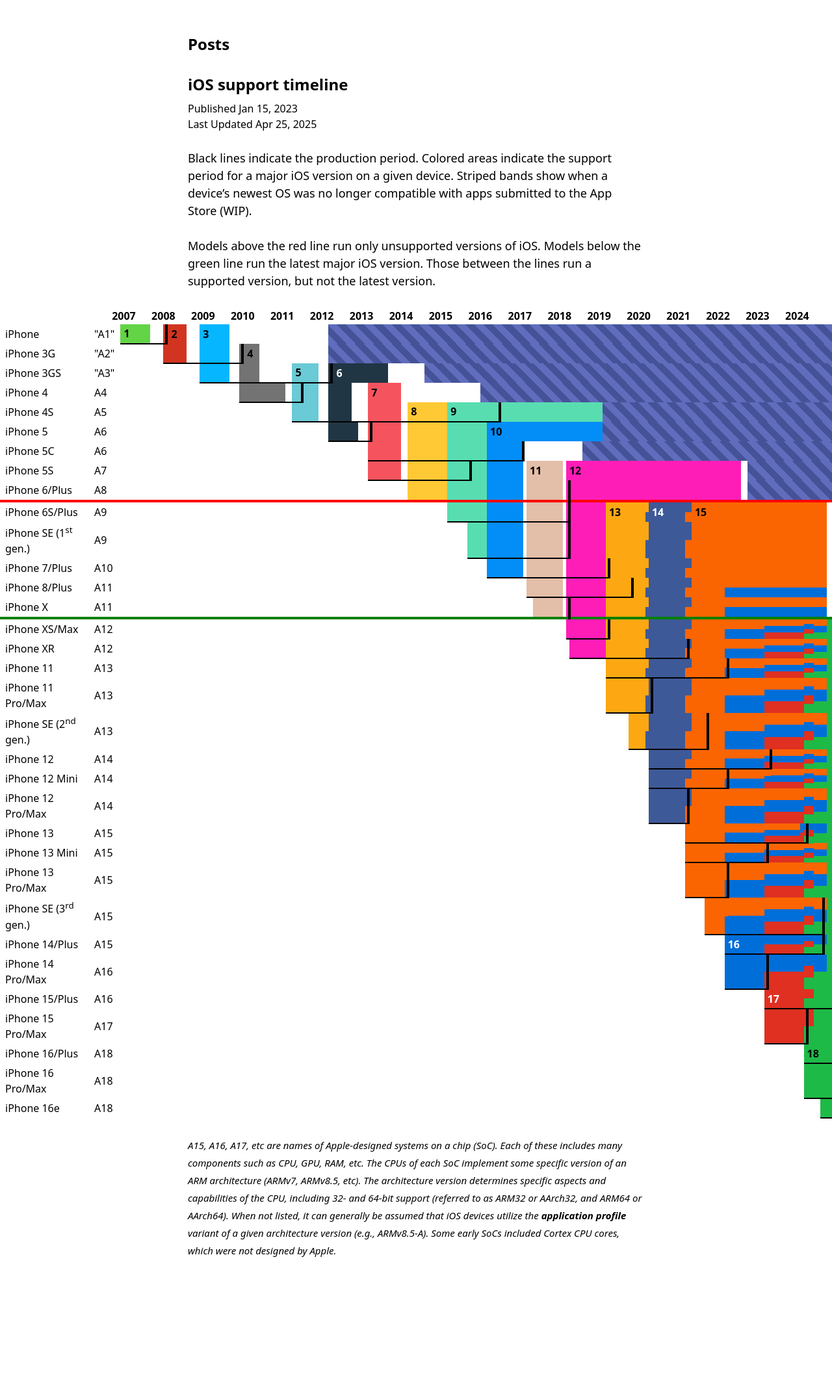
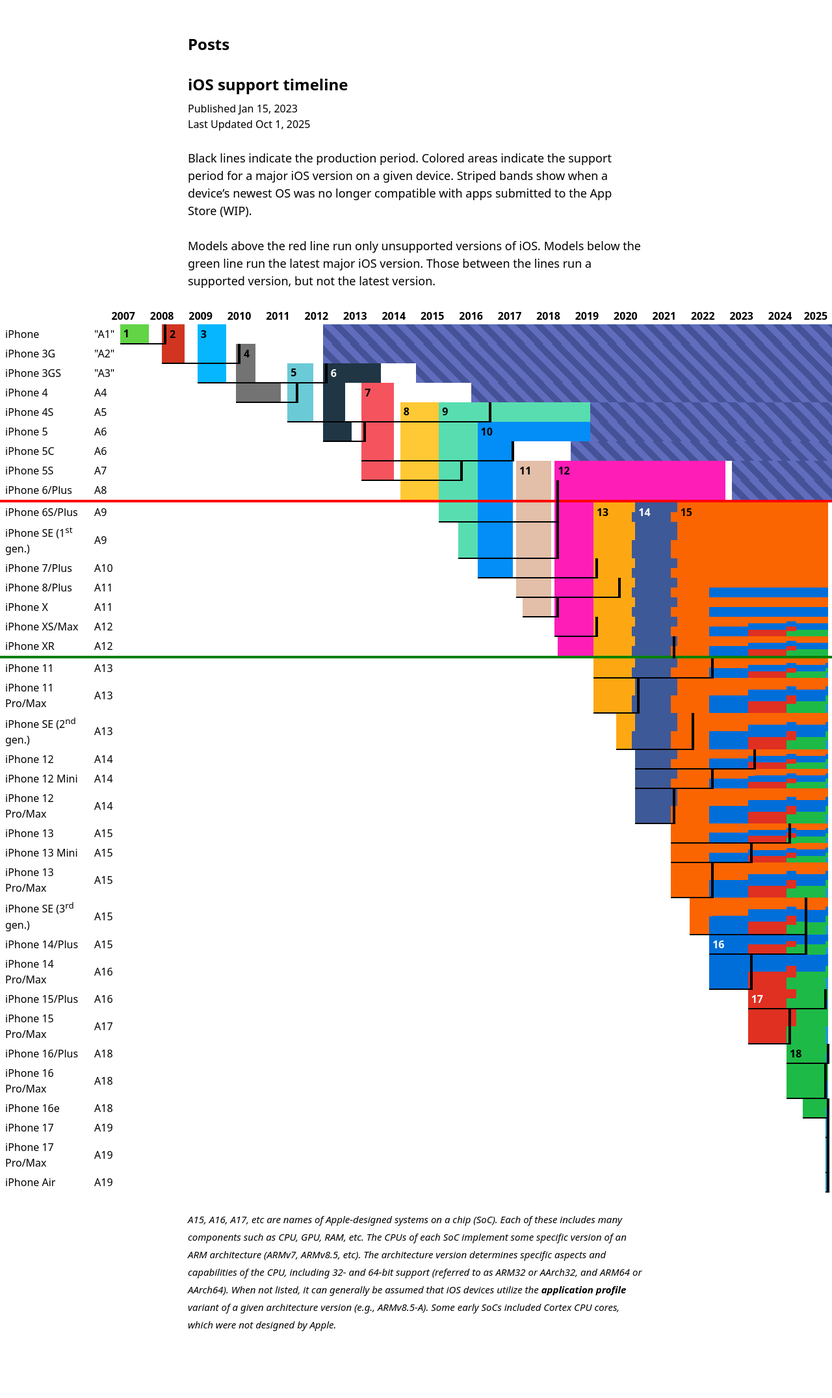
Before and after one commit to farski/awholenother.com, a Jekyll site: the page built from _posts/2023-01-16-ios-support-timeline.md, in a window 1280 px wide. Shown: the whole page at 65% size. Built offline with Jekyll 4.4.1, drawn with Linux system fonts in a browser that asks for light colours; before the commit the page ends 2037 px from its top, so only the background shows below that.

Commit message:
Update iOS

```diff
--- a/Gemfile
+++ b/Gemfile
@@ -1,6 +1,6 @@
 source "https://rubygems.org"
 
-ruby "3.4.4"
+ruby "3.4.6"
 
 # CSV Reading and Writing [https://ruby.github.io/csv/]
 gem "csv"
--- a/_posts/2023-01-16-ios-support-timeline.md
+++ b/_posts/2023-01-16-ios-support-timeline.md
@@ -2,12 +2,11 @@
 layout: post
 title: iOS support timeline
 date: 2023-01-15 07:21 -0400
-update: 2025-04-25 08:47 -0400
+update: 2025-10-01 10:12 -0400
 tags:
   - Apple
   - iOS
   - iPhone
-  - iPad
 ---
 
 <style>
@@ -125,7 +130,7 @@
 			<th colspan=12>2022</th>
 			<th colspan=12>2023</th>
 			<th colspan=12>2024</th>
-			<th colspan=4></th>
+			<th colspan=10>2025</th>
 		</tr>
 	</thead>
 	<tbody>
@@ -144,7 +149,7 @@
 			<td></td><td></td><td></td><td></td><td></td><td></td><td></td><td></td><td></td><td></td><td></td><td></td>
 			<!-- 2012 -->
 			<td></td><td></td><td></td><td></td><td></td><td></td><td></td><td></td>
-			<td nosdk colspan=152></td>
+			<td nosdk colspan=158></td>
 		</tr>
 		<tr>
 			<td>iPhone 3G</td>
@@ -161,7 +166,7 @@
 			<td></td><td></td><td></td><td></td><td></td><td></td><td></td><td></td><td></td><td></td><td></td><td></td>
 			<!-- 2012 -->
 			<td></td><td></td><td></td><td></td><td></td><td></td><td></td><td></td>
-			<td nosdk colspan=152></td>
+			<td nosdk colspan=158></td>
 		</tr>
 		<tr>
 			<td>iPhone 3GS</td>
@@ -181,7 +186,7 @@
 			<td v6></td><td v6></td><td></td><td></td><td></td><td></td><td></td><td></td><td></td><td></td><td></td><td></td>
 			<!-- 2015 -->
 			<td></td>
-			<td nosdk colspan=123></td>
+			<td nosdk colspan=129></td>
 		</tr>
 		<tr>
 			<td>iPhone 4</td>
@@ -201,7 +206,7 @@
 			<td colspan=12></td>
 			<!-- 2016 -->
 			<td colspan=6></td>
-			<td nosdk colspan=106></td>
+			<td nosdk colspan=112></td>
 		</tr>
 		<tr>
 			<td>iPhone 4S</td>
@@ -225,7 +230,7 @@
 			<td v9 colspan=12></td>
 			<!-- 2019 -->
 			<td v9></td><td v9></td><td v9></td><td v9></td><td v9></td><td v9></td><td v9></td>
-			<td nosdk colspan=69></td>
+			<td nosdk colspan=75></td>
 		</tr>
 		<tr>
 			<td>iPhone 5</td>
@@ -247,7 +252,7 @@
 			<td v10 colspan=12></td>
 			<!-- 2019 -->
 			<td v10></td><td v10></td><td v10></td><td v10></td><td v10></td><td v10></td><td v10></td>
-			<td nosdk colspan=69></td>
+			<td nosdk colspan=75></td>
 		</tr>
 		<tr>
 			<td>iPhone 5C</td>
@@ -267,7 +272,7 @@
 			<td colspan=12></td>
 			<!-- 2019 -->
 			<td></td>
-			<td nosdk colspan=75></td>
+			<td nosdk colspan=81></td>
 		</tr>
 		<tr>
 			<td>iPhone 5S</td>
@@ -295,7 +300,7 @@
 			<td v12></td><td v12></td><td v12></td><td v12></td><td v12></td><td v12></td><td v12></td><td v12></td><td v12></td><td v12></td><td v12></td><td v12></td>
 			<!-- 2023 -->
 			<td v12></td><td></td><td></td>
-			<td nosdk colspan=25></td>
+			<td nosdk colspan=31></td>
 		</tr>
 		<tr>
 			<td>iPhone 6/Plus</td>
@@ -321,7 +326,7 @@
 			<td v12></td><td v12></td><td v12></td><td v12></td><td v12></td><td v12></td><td v12></td><td v12></td><td v12></td><td v12></td><td v12></td><td v12></td>
 			<!-- 2023 -->
 			<td v12></td><td></td><td></td>
-			<td nosdk colspan=25></td>
+			<td nosdk colspan=31></td>
 		</tr>
 		<tr unsupported>
 			<td>iPhone 6S/Plus</td>
@@ -348,7 +353,7 @@
 			<!-- 2024 -->
 			<td v15 colspan=12></td>
 			<!-- 2025 -->
-			<td v15 colspan=3></td><td></td>
+			<td v15 colspan=9></td><td></td>
 		</tr>
 		<tr>
 			<td>iPhone SE (1<sup>st</sup> gen.)</td>
@@ -373,7 +378,7 @@
 			<!-- 2024 -->
 			<td v15 colspan=12></td>
 			<!-- 2025 -->
-			<td v15 colspan=3></td><td></td>
+			<td v15 colspan=9></td><td></td>
 		</tr>
 		<tr>
 			<td>iPhone 7/Plus</td>
@@ -398,7 +403,7 @@
 			<!-- 2024 -->
 			<td v15 colspan=12></td>
 			<!-- 2025 -->
-			<td v15 colspan=3></td><td></td>
+			<td v15 colspan=9></td><td></td>
 		</tr>
 		<tr>
 			<td>iPhone 8/Plus</td>
@@ -421,7 +426,7 @@
 			<!-- 2024 -->
 			<td v15 v16 colspan=12></td>
 			<!-- 2025 -->
-			<td v15 v16 colspan=3></td><td></td>
+			<td v15 v16 colspan=9></td><td></td>
 		</tr>
 		<tr>
 			<td>iPhone X</td>
@@ -444,9 +449,9 @@
 			<!-- 2024 -->
 			<td v15 v16 colspan=12></td>
 			<!-- 2025 -->
-			<td v15 v16 colspan=3></td><td></td>
+			<td v15 v16 colspan=9></td><td></td>
 		</tr>
-		<tr discontinued>
+		<tr>
 			<td>iPhone XS/Max</td>
 			<td title="ARMv8.3">A12</td>
 			<td colspan=132></td>
@@ -467,8 +472,7 @@
 			<td v15 v16 v17 v18 colspan=3></td>
 			<td v15 v16 v18></td>
 			<!-- 2025 -->
-			<td v15 v16 v18 colspan=3></td>
-			<td v18></td>
+			<td v15 v16 v18 colspan=9></td><td></td>
 		</tr>
 		<tr>
 			<td>iPhone XR</td>
@@ -491,10 +495,9 @@
 			<td v15 v16 v17 v18 colspan=3></td>
 			<td v15 v16 v18></td>
 			<!-- 2025 -->
-			<td v15 v16 v18 colspan=3></td>
-			<td v18></td>
+			<td v15 v16 v18 colspan=9></td><td></td>
 		</tr>
-		<tr>
+		<tr discontinued>
 			<td>iPhone 11</td>
 			<td title="ARMv8.4">A13</td>
 			<td colspan=144></td>
@@ -513,8 +516,9 @@
 			<td v15 v16 v17 v18 colspan=3></td>
 			<td v15 v16 v18></td>
 			<!-- 2025 -->
-			<td v15 v16 v18 colspan=3></td>
-			<td v18></td>
+			<td v15 v16 v18 colspan=8></td>
+			<td v15 v16 v18 v26 colspan=1></td>
+			<td></td>
 		</tr>
 		<tr>
 			<td>iPhone 11 Pro/Max</td>
@@ -535,8 +539,9 @@
 			<td v15 v16 v17 v18 colspan=3></td>
 			<td v15 v16 v18></td>
 			<!-- 2025 -->
-			<td v15 v16 v18 colspan=3></td>
-			<td v18></td>
+			<td v15 v16 v18 colspan=8></td>
+			<td v15 v16 v18 v26 colspan=1></td>
+			<td></td>
 		</tr>
 		<tr>
 			<td>iPhone SE (2<sup>nd</sup> gen.)</td>
@@ -555,8 +560,9 @@
 			<td v15 v16 v17 v18 colspan=3></td>
 			<td v15 v16 v18></td>
 			<!-- 2025 -->
-			<td v15 v16 v18 colspan=3></td>
-			<td v18></td>
+			<td v15 v16 v18 colspan=8></td>
+			<td v15 v16 v18 v26 colspan=1></td>
+			<td></td>
 		</tr>
 		<tr>
 			<td>iPhone 12</td>
@@ -575,8 +581,9 @@
 			<td v15 v16 v17 v18 colspan=3></td>
 			<td v15 v16 v18></td>
 			<!-- 2025 -->
-			<td v15 v16 v18 colspan=3></td>
-			<td v18></td>
+			<td v15 v16 v18 colspan=8></td>
+			<td v15 v16 v18 v26 colspan=1></td>
+			<td></td>
 		</tr>
 		<tr>
 			<td>iPhone 12 Mini</td>
@@ -595,8 +602,9 @@
 			<td v15 v16 v17 v18 colspan=3></td>
 			<td v15 v16 v18></td>
 			<!-- 2025 -->
-			<td v15 v16 v18 colspan=3></td>
-			<td v18></td>
+			<td v15 v16 v18 colspan=8></td>
+			<td v15 v16 v18 v26 colspan=1></td>
+			<td></td>
 		</tr>
 		<tr>
 			<td>iPhone 12 Pro/Max</td>
@@ -615,8 +623,9 @@
 			<td v15 v16 v17 v18 colspan=3></td>
 			<td v15 v16 v18></td>
 			<!-- 2025 -->
-			<td v15 v16 v18 colspan=3></td>
-			<td v18></td>
+			<td v15 v16 v18 colspan=8></td>
+			<td v15 v16 v18 v26 colspan=1></td>
+			<td></td>
 		</tr>
 		<tr>
 			<td>iPhone 13</td>
@@ -630,13 +639,14 @@
 			<td prod v15 v16></td><td prod v15 v16></td><td prod v15 v16></td><td prod v15 v16></td><td prod v15 v16></td><td prod v15 v16></td><td prod v15 v16></td><td prod v15 v16></td><td prod v15 v16 v17></td><td prod v15 v16 v17></td><td prod v15 v16 v17></td><td prod v15 v16 v17></td>
 			<!-- 2024 -->
 			<td prod v15 v16 v17 colspan=7></td>
-			<td prod v16 v17></td>
-			<td prod v16 v17 v18></td>
-			<td v16 v17 v18 colspan=2></td>
-			<td v16 v18></td>
+			<td prod v15 v16 v17></td>
+			<td prod v15 v16 v17 v18></td>
+			<td v15 v16 v17 v18 colspan=2></td>
+			<td v15 v16 v18></td>
 			<!-- 2025 -->
-			<td v16 v18 colspan=3></td>
-			<td v18></td>
+			<td v15 v16 v18 colspan=8></td>
+			<td v15 v16 v18 v26 colspan=1></td>
+			<td></td>
 		</tr>
 		<tr>
 			<td>iPhone 13 Mini</td>
@@ -653,8 +663,9 @@
 			<td v15 v16 v17 v18 colspan=3></td>
 			<td v15 v16 v18></td>
 			<!-- 2025 -->
-			<td v15 v16 v18 colspan=3></td>
-			<td v18></td>
+			<td v15 v16 v18 colspan=8></td>
+			<td v15 v16 v18 v26 colspan=1></td>
+			<td></td>
 		</tr>
 		<tr>
 			<td>iPhone 13 Pro/Max</td>
@@ -671,8 +682,9 @@
 			<td v15 v16 v17 v18 colspan=3></td>
 			<td v15 v16 v18></td>
 			<!-- 2025 -->
-			<td v15 v16 v18 colspan=3></td>
-			<td v18></td>
+			<td v15 v16 v18 colspan=8></td>
+			<td v15 v16 v18 v26 colspan=1></td>
+			<td></td>
 		</tr>
 		<tr>
 			<td>iPhone SE (3<sup>rd</sup> gen.)</td>
@@ -688,8 +700,9 @@
 			<td prod v15 v16 v18></td>
 			<!-- 2025 -->
 			<td prod v15 v16 v18 colspan=2></td>
-			<td v15 v16 v18></td>
-			<td v18></td>
+			<td v15 v16 v18 colspan=6></td>
+			<td v15 v16 v18 v26 colspan=1></td>
+			<td></td>
 		</tr>
 		<tr>
 			<td>iPhone 14/Plus</td>
@@ -705,8 +718,9 @@
 			<td prod v16 v18></td>
 			<!-- 2025 -->
 			<td prod v16 v18 colspan=2></td>
-			<td v16 v18></td>
-			<td v18></td>
+			<td v16 v18 colspan=6></td>
+			<td v16 v18 v26 colspan=1></td>
+			<td></td>
 		</tr>
 		<tr>
 			<td>iPhone 14 Pro/Max</td>
@@ -721,8 +735,9 @@
 			<td v16 v17 v18 colspan=3></td>
 			<td v16 v18></td>
 			<!-- 2025 -->
-			<td v16 v18 colspan=3></td>
-			<td v18></td>
+			<td v16 v18 colspan=8></td>
+			<td v16 v18 v26 colspan=1></td>
+			<td></td>
 		</tr>
 		<tr>
 			<td>iPhone 15/Plus</td>
@@ -735,7 +750,9 @@
 			<td prod v17 v18 colspan=3></td>
 			<td prod v18></td>
 			<!-- 2025 -->
-			<td prod v18 colspan=4></td>
+			<td prod v18 colspan=8></td>
+			<td v18 v26 colspan=1></td>
+			<td></td>
 		</tr>
 		<tr>
 			<td>iPhone 15 Pro/Max</td>
@@ -749,7 +766,9 @@
 			<td v17 v18 colspan=2></td>
 			<td v18></td>
 			<!-- 2025 -->
-			<td v18 colspan=4></td>
+			<td v18 colspan=8></td>
+			<td v18 v26 colspan=1></td>
+			<td></td>
 		</tr>
 		<tr>
 			<td>iPhone 16/Plus</td>
@@ -759,7 +778,9 @@
 			<td colspan=8></td>
 			<td prod v18 colspan=4 data-version=18></td>
 			<!-- 2025 -->
-			<td prod v18 colspan=4></td>
+			<td prod v18 colspan=8></td>
+			<td prod v18 v26 colspan=1></td>
+			<td></td>
 		</tr>
 		<tr>
 			<td>iPhone 16 Pro/Max</td>
@@ -769,7 +790,9 @@
 			<td colspan=8></td>
 			<td prod v18 colspan=4></td>
 			<!-- 2025 -->
-			<td prod v18 colspan=4></td>
+			<td prod v18 colspan=8></td>
+			<td v18 v26 colspan=1></td>
+			<td></td>
 		</tr>
 		<tr>
 			<td>iPhone 16e</td>
@@ -777,7 +800,36 @@
 			<td colspan=216></td>
 			<!-- 2025 -->
 			<td></td>
-			<td prod v18 colspan=3></td>
+			<td prod v18 colspan=7></td>
+			<td prod v18 v26 colspan=1></td>
+			<td></td>
+		</tr>
+		<tr>
+			<td>iPhone 17</td>
+			<td title="ARMv9.2">A19</td>
+			<td colspan=216></td>
+			<!-- 2025 -->
+			<td colspan=8></td>
+			<td prod v26 colspan=1></td>
+			<td></td>
+		</tr>
+		<tr>
+			<td>iPhone 17 Pro/Max</td>
+			<td title="ARMv9.2">A19</td>
+			<td colspan=216></td>
+			<!-- 2025 -->
+			<td colspan=8></td>
+			<td prod v26 colspan=1></td>
+			<td></td>
+		</tr>
+		<tr>
+			<td>iPhone Air</td>
+			<td title="ARMv9.2">A19</td>
+			<td colspan=216></td>
+			<!-- 2025 -->
+			<td colspan=8></td>
+			<td prod v26 colspan=1></td>
+			<td></td>
 		</tr>
 	</tbody>
 </table>
```
Also changed, not shown: other parts of _posts/2023-01-16-ios-support-timeline.md (+6 -0 lines), Gemfile.lock, 1 other file.
